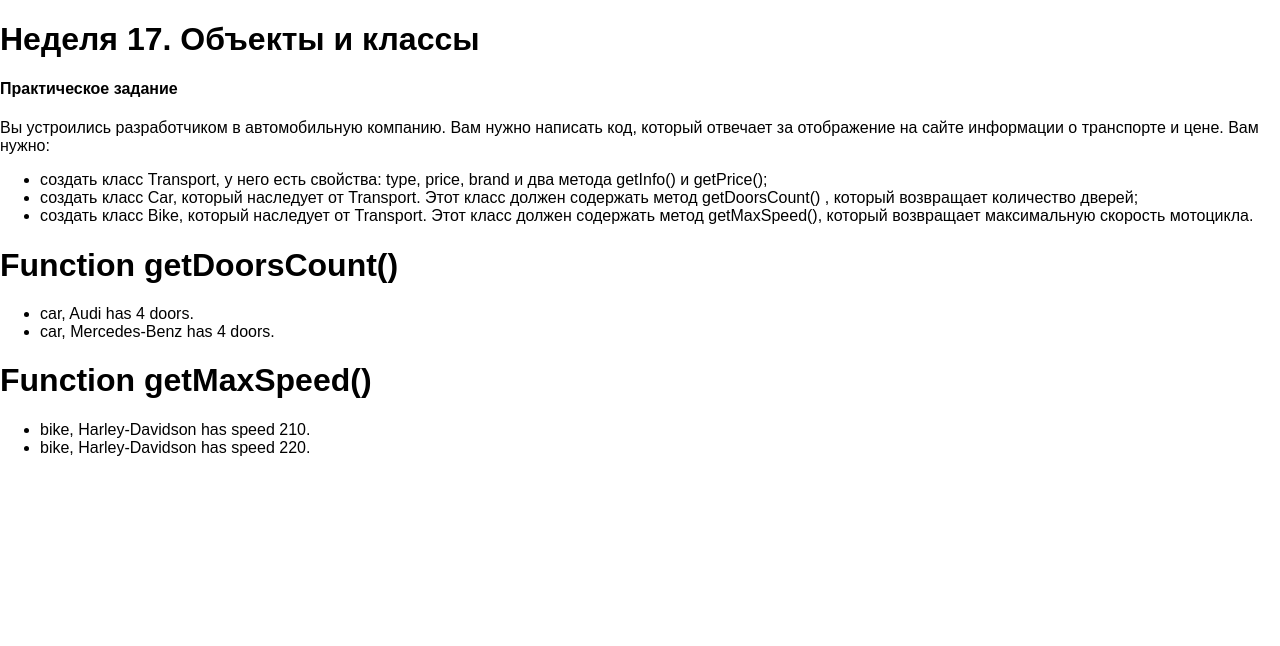
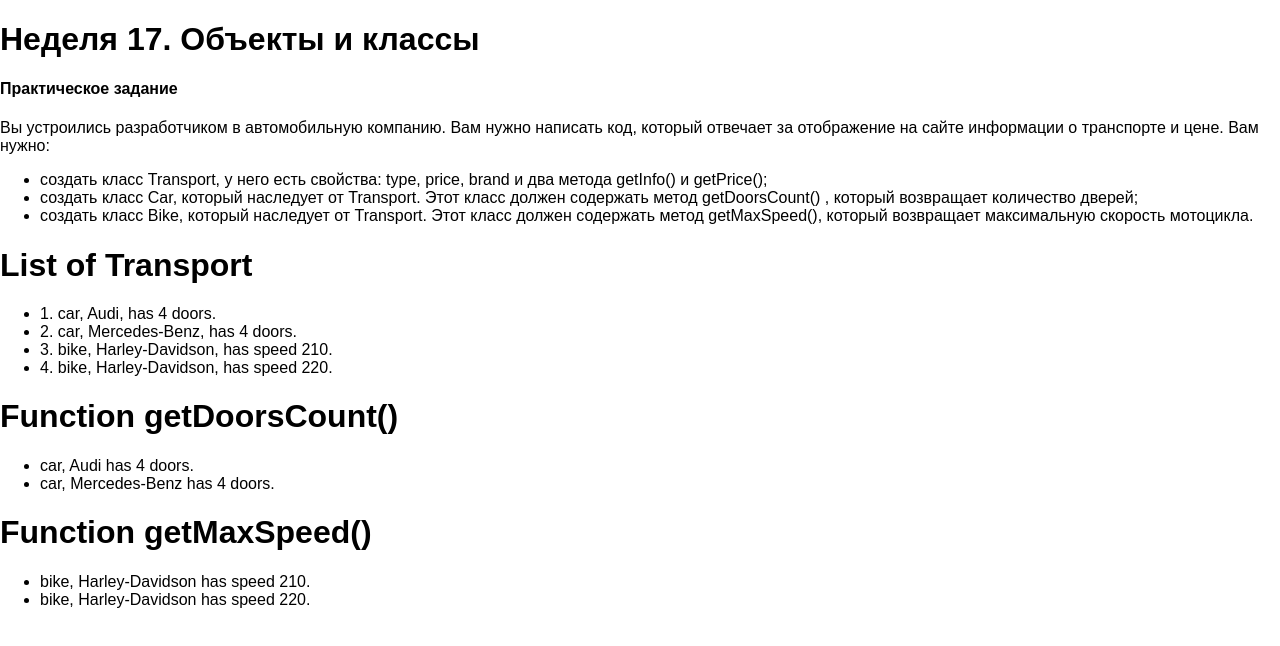
Before and after one commit to imMarina/itgirlschool_week_17_JS, a plain HTML site: page week_17_Homework/Task 1/index.html in a window 1280 px wide. Drawn offline with Linux system fonts and the light colour scheme.

Commit message:
Added list of Transport

```diff
--- a/week_17_Homework/Task 1/index.html
+++ b/week_17_Homework/Task 1/index.html
@@ -6,6 +6,11 @@
 		<meta http-equiv="X-UA-Compatible" content="ie=edge" />
 		<title>JS 2.0. Практикум.</title>
 		<link rel="stylesheet" href="../../week17/week17/assets/normalize.css" />
+        <style>
+            input {
+                width: 250px;
+            }
+        </style>
 	</head>
 
 	<body>
@@ -21,6 +26,13 @@
                     <li>создать класс Bike, который наследует от Transport. Этот класс должен содержать метод getMaxSpeed(), который возвращает максимальную скорость мотоцикла.</li>
                 </ul>
 			</section>
+
+            <section>
+                <div>
+                    <h1>List of Transport</h1>
+                    <ul class="list"></ul>
+                </div>
+            </section>
 
             <section class="section-list">
                 <div class="container">
@@ -42,6 +54,7 @@
 
 		</div>
 
+
 		<script src="./script.js"></script>
 	</body>
 </html>
--- a/week_17_Homework/Task 1/script.js
+++ b/week_17_Homework/Task 1/script.js
@@ -60,6 +60,7 @@ console.log(data);
 
 // Задание 2
 // Создать класс Car, который наследует от Transport. Этот класс должен содержать метод getDoorsCount(), который возвращает количество дверей:
+
 const objects = document.querySelector(".objects");
 
 class Car extends Transport {
@@ -80,6 +81,7 @@ class Car extends Transport {
 
 // Задание 3
 // Создать класс Bike, который наследует от Transport. Этот класс должен содержать метод getMaxSpeed(), который возвращает максимальную скорость мотоцикла:
+
 const objects_2 = document.querySelector(".objects_2");
 
 class Bike extends Transport {
@@ -123,3 +125,21 @@ function getMaxSpeed(arr) {
     }
 }
 getMaxSpeed(data);
+
+
+// Full list /
+
+function render(arr) {
+    const filterList = document.querySelector('.list');
+    for (let obj of arr) {
+        const li = document.createElement('li');
+        if (obj.doors) {
+            li.textContent = `${obj.id}. ${obj.type}, ${obj.brand}, has ${obj.doors} doors.`
+        } else {
+            li.textContent = `${obj.id}. ${obj.type}, ${obj.brand}, has speed ${obj.maxSpeed}.`
+        }
+        // <img src="${obj.image}" alt=""></img>
+        filterList.append(li);
+    }
+}
+render(data);
```
